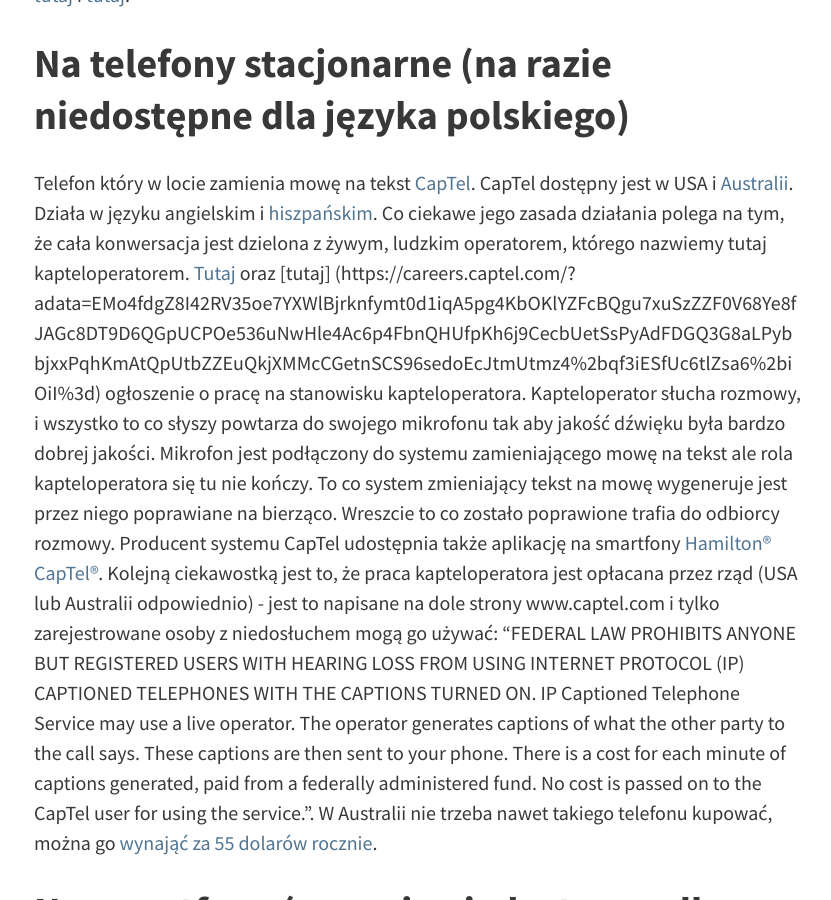
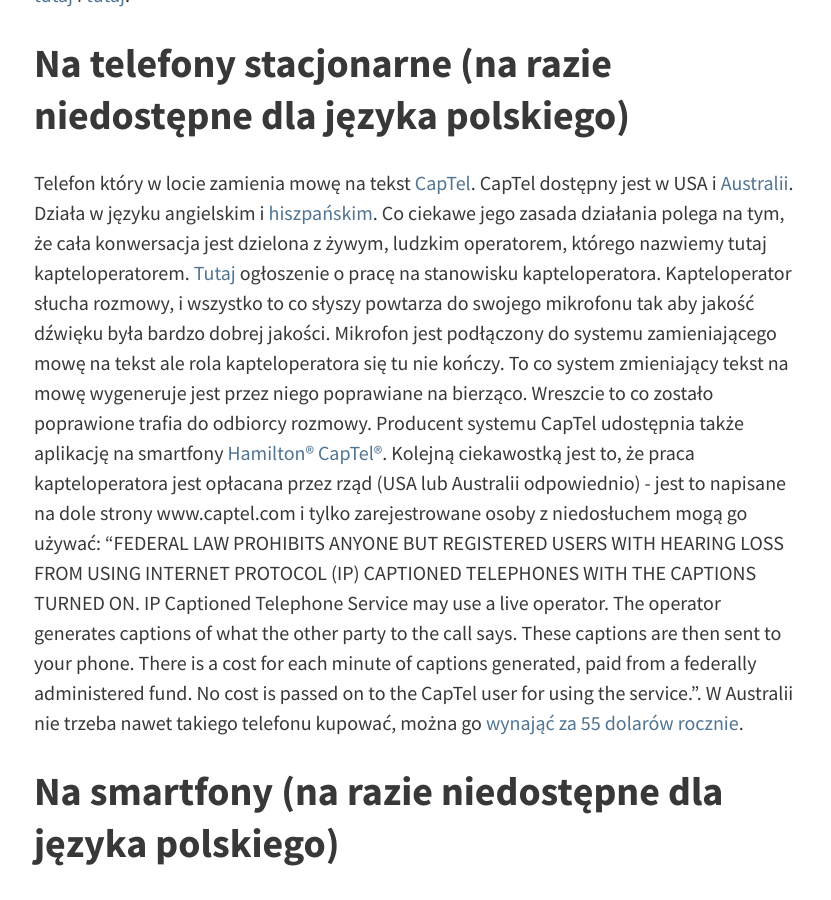
Before and after one commit to SigmaNgo/SigmaNgo.github.io, a Jekyll site: the page built from _posts/2018-10-26-technologie-dla-nieslyszacych.md, in a window 1280 px wide and 900 px high, scrolled down 760 px. Shown: the whole window, without its empty margins (222-1053 px from the left). Built offline with Jekyll 4.4.1, drawn with Linux system fonts in a browser that asks for light colours; comment, search, counter and statistics services are not loaded.

Commit message:
Update 2018-10-26-technologie-dla-nieslyszacych.md

```diff
--- a/_posts/2018-10-26-technologie-dla-nieslyszacych.md
+++ b/_posts/2018-10-26-technologie-dla-nieslyszacych.md
@@ -12,7 +12,7 @@ Google ogłosił nowy protokół do komunikacji smartfona z aparatem słuchowym.
 
 
 ## Na telefony stacjonarne (na razie niedostępne dla języka polskiego)
-Telefon który w locie zamienia mowę na tekst [CapTel](https://www.captel.com/). CapTel dostępny jest w USA i [Australii](https://accesscomm.com.au/captel/). Działa w języku angielskim i [hiszpańskim](https://www.captel.com/knowledgebase/captel-2400i-turn-on-ability-to-switch-languages-during-a-call/). Co ciekawe jego zasada działania polega na tym, że cała konwersacja jest dzielona z żywym, ludzkim operatorem, którego nazwiemy tutaj kapteloperatorem. [Tutaj](https://github.com/SigmaNgo/SigmaNgo.github.io/blob/master/assets/deaf/archive.html) oraz [tutaj] (https://careers.captel.com/?adata=EMo4fdgZ8I42RV35oe7YXWlBjrknfymt0d1iqA5pg4KbOKlYZFcBQgu7xuSzZZF0V68Ye8fJAGc8DT9D6QGpUCPOe536uNwHle4Ac6p4FbnQHUfpKh6j9CecbUetSsPyAdFDGQ3G8aLPybbjxxPqhKmAtQpUtbZZEuQkjXMMcCGetnSCS96sedoEcJtmUtmz4%2bqf3iESfUc6tlZsa6%2biOiI%3d) ogłoszenie o pracę na stanowisku kapteloperatora. Kapteloperator słucha rozmowy, i wszystko to co słyszy powtarza do swojego mikrofonu tak aby jakość dźwięku była bardzo dobrej jakości. Mikrofon jest podłączony do systemu zamieniającego mowę na tekst ale rola kapteloperatora się tu nie kończy. To co system zmieniający tekst na mowę wygeneruje jest przez niego poprawiane na bierząco. Wreszcie to co zostało poprawione trafia do odbiorcy rozmowy. Producent systemu CapTel udostępnia także  aplikację na smartfony [Hamilton® CapTel®](https://hamiltoncaptel.com/mobile-apps-for-smartphones-and-tablets.html).
+Telefon który w locie zamienia mowę na tekst [CapTel](https://www.captel.com/). CapTel dostępny jest w USA i [Australii](https://accesscomm.com.au/captel/). Działa w języku angielskim i [hiszpańskim](https://www.captel.com/knowledgebase/captel-2400i-turn-on-ability-to-switch-languages-during-a-call/). Co ciekawe jego zasada działania polega na tym, że cała konwersacja jest dzielona z żywym, ludzkim operatorem, którego nazwiemy tutaj kapteloperatorem. [Tutaj](https://careers.captel.com/?adata=EMo4fdgZ8I42RV35oe7YXWlBjrknfymt0d1iqA5pg4KbOKlYZFcBQgu7xuSzZZF0V68Ye8fJAGc8DT9D6QGpUCPOe536uNwHle4Ac6p4FbnQHUfpKh6j9CecbUetSsPyAdFDGQ3G8aLPybbjxxPqhKmAtQpUtbZZEuQkjXMMcCGetnSCS96sedoEcJtmUtmz4%2bqf3iESfUc6tlZsa6%2biOiI%3d) ogłoszenie o pracę na stanowisku kapteloperatora. Kapteloperator słucha rozmowy, i wszystko to co słyszy powtarza do swojego mikrofonu tak aby jakość dźwięku była bardzo dobrej jakości. Mikrofon jest podłączony do systemu zamieniającego mowę na tekst ale rola kapteloperatora się tu nie kończy. To co system zmieniający tekst na mowę wygeneruje jest przez niego poprawiane na bierząco. Wreszcie to co zostało poprawione trafia do odbiorcy rozmowy. Producent systemu CapTel udostępnia także  aplikację na smartfony [Hamilton® CapTel®](https://hamiltoncaptel.com/mobile-apps-for-smartphones-and-tablets.html).
 Kolejną ciekawostką jest to, że praca kapteloperatora jest opłacana przez rząd (USA lub Australii odpowiednio) - jest to napisane na dole strony www.captel.com i tylko zarejestrowane osoby z niedosłuchem mogą go używać: "FEDERAL LAW PROHIBITS ANYONE BUT REGISTERED USERS WITH HEARING LOSS FROM USING INTERNET PROTOCOL (IP) CAPTIONED TELEPHONES WITH THE CAPTIONS TURNED ON. IP Captioned Telephone Service may use a live operator. The operator generates captions of what the other party to the call says. These captions are then sent to your phone. There is a cost for each minute of captions generated, paid from a federally administered fund. No cost is passed on to the CapTel user for using the service.". W Australii nie trzeba nawet takiego telefonu kupować, można go [wynająć za 55 dolarów rocznie](https://accesscomm.com.au/captel/).
 
 ## Na smartfony (na razie niedostępne dla języka polskiego)
```
